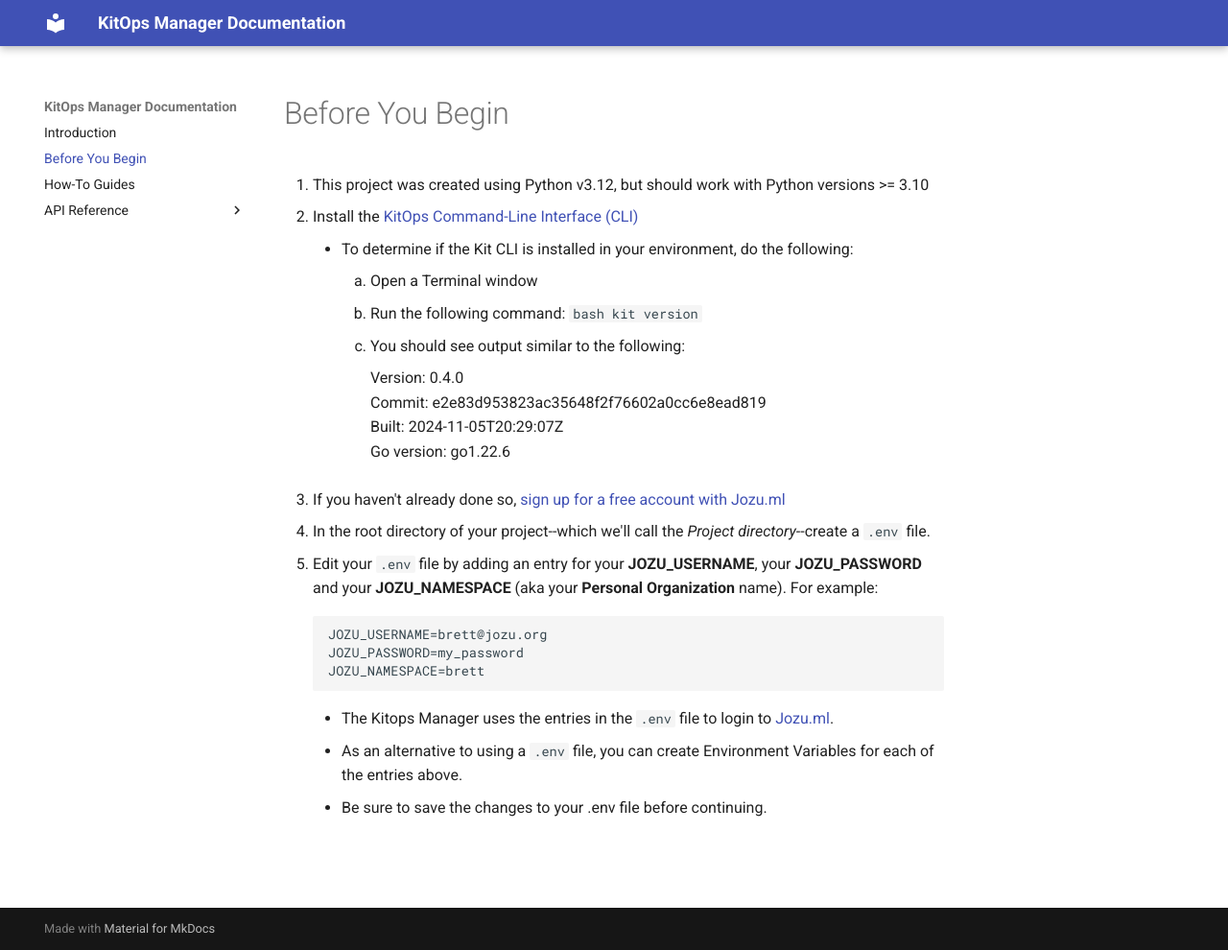
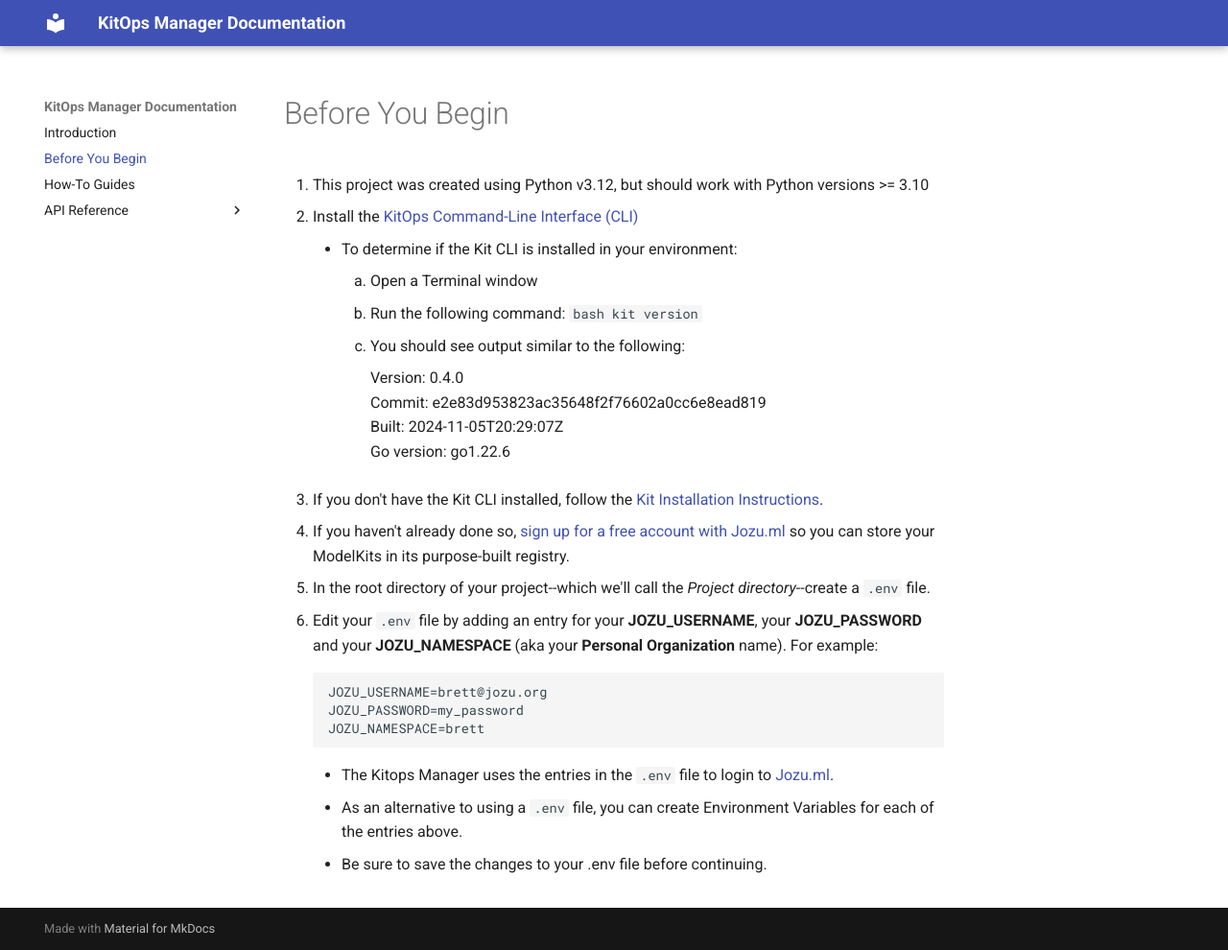
Before and after one commit to kitops-ml/pykitops, an MkDocs documentation site: the page built from docs/before-you-begin.md, in a window 1280 px wide and 990 px high. Shown: the whole window at 96% size. Built offline with MkDocs 1.6.1 and Material for MkDocs 9.7.7, drawn with Linux system fonts in a browser that asks for light colours.

Commit message:
Update before-you-begin.md

````diff
--- a/docs/before-you-begin.md
+++ b/docs/before-you-begin.md
@@ -3,7 +3,7 @@
 1. This project was created using Python v3.12, but should work with Python versions >= 3.10
 2. Install the
 [KitOps Command-Line Interface (CLI)](https://kitops.ml/docs/cli/installation.html)
-    - To determine if the Kit CLI is installed in your environment, do the   following:
+    - To determine if the Kit CLI is installed in your environment:
         1. Open a Terminal window
         2. Run the following command:
             ```bash
@@ -17,9 +17,10 @@
             Go version: go1.22.6<br>
 
 
-3. If you haven't already done so, [sign up for a free account with Jozu.ml](https://api.jozu.ml/signup)
-4. In the root directory of your project--which we'll call the *Project directory*--create a `.env` file.
-5. Edit your `.env` file by adding an entry for your **JOZU_USERNAME**, your **JOZU_PASSWORD** and your **JOZU_NAMESPACE** (aka your **Personal Organization** name). For example:
+3. If you don't have the Kit CLI installed, follow the [Kit Installation Instructions](https://kitops.ml/docs/cli/installation.html).
+4. If you haven't already done so, [sign up for a free account with Jozu.ml](https://api.jozu.ml/signup) so you can store your ModelKits in its purpose-built registry.
+5. In the root directory of your project--which we'll call the *Project directory*--create a `.env` file.
+6. Edit your `.env` file by adding an entry for your **JOZU_USERNAME**, your **JOZU_PASSWORD** and your **JOZU_NAMESPACE** (aka your **Personal Organization** name). For example:
 
         JOZU_USERNAME=brett@jozu.org
         JOZU_PASSWORD=my_password
````
Also changed, not shown: other parts of docs/before-you-begin.md (+1 -1 lines).
